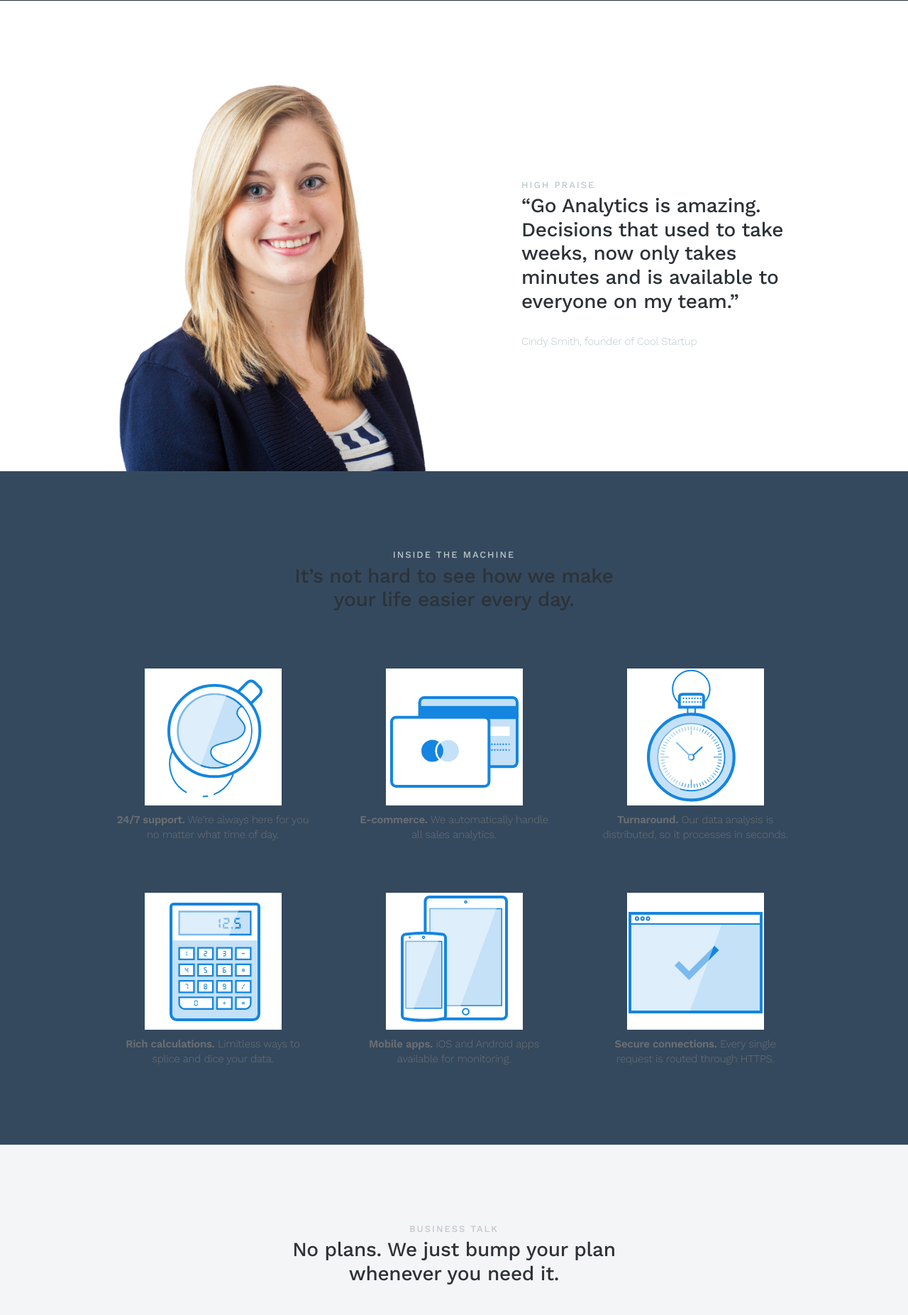
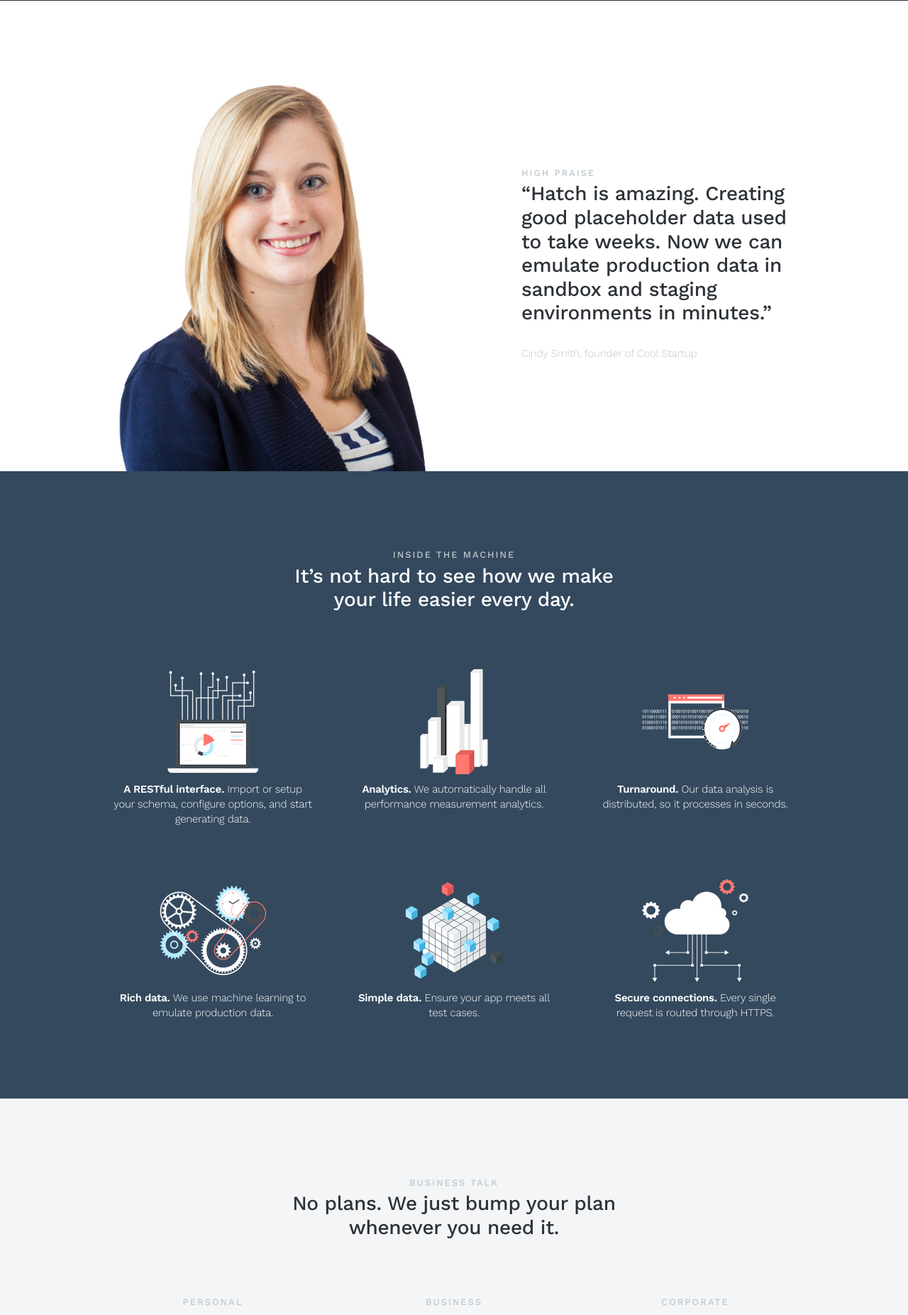
Before and after one commit to codetriage-readme-bot/seedbase, a Flask app: page / in a window 1280 px wide. Shown: the part 2334-4187 px from the top of the page at 71% size. Run offline with Flask 2, Linux system fonts and the light colour scheme; some libraries are stand-ins or nearby versions.

Commit message:
update homepage

```diff
--- a/app/static/css/home.css
+++ b/app/static/css/home.css
@@ -86,6 +86,10 @@
 /* marketing grid block */
 .app-block-marketing-grid {
   background-color: #34495e;
+  color: #fff !important;
+}
+.app-block-marketing-grid h3 {
+  color: #fff !important;
 }
 .app-block-marketing-grid .container {
   margin-bottom: -60px;
--- a/app/templates/home.html
+++ b/app/templates/home.html
@@ -129,7 +129,7 @@
 			<div class="row app-align-center">
 				<div class="col-sm-5 col-sm-push-7">
 					<h6 class="text-muted text-uppercase">High Praise</h6>
-					<h3 class="m-t-0 m-b-md">“Go Analytics is amazing. Decisions that used to take weeks, now only takes minutes and is available to everyone on my team.”</h3>
+					<h3 class="m-t-0 m-b-md">“Hatch is amazing. Creating good placeholder data used to take weeks. Now we can emulate production data in sandbox and staging environments in minutes.”</h3>
 					<p class="m-b-md text-muted">Cindy Smith, founder of Cool Startup</p>
 				</div>
 				<div class="col-sm-6 col-sm-pull-5">
@@ -151,30 +151,30 @@
 
 			<div class="row app-marketing-grid">
 				<div class="col-sm-4 p-x-md m-b-lg">
-					<img class="m-b" src="{{ url_for('static', filename='img/startup-9.svg') }}">
-					<p><strong>24/7 support.</strong> We’re always here for you no matter what time of day.</p>
+					<img class="m-b" src="{{ url_for('static', filename='img/compute-data.png') }}">
+					<p><strong>A RESTful interface.</strong> Import or setup your schema, configure options, and start generating data.</p>
 				</div>
 				<div class="col-sm-4 p-x-md m-b-lg">
-					<img class="m-b" src="{{ url_for('static', filename='img/startup-10.svg') }}">
-					<p><strong>E-commerce.</strong> We automatically handle all sales analytics.</p>
+					<img class="m-b" src="{{ url_for('static', filename='img/bar-chart.png') }}">
+					<p><strong>Analytics.</strong> We automatically handle all performance measurement analytics.</p>
 				</div>
 				<div class="col-sm-4 p-x-md m-b-lg">
-					<img class="m-b" src="{{ url_for('static', filename='img/startup-11.svg') }}">
+					<img class="m-b" src="{{ url_for('static', filename='img/data-time.png') }}">
 					<p><strong>Turnaround.</strong> Our data analysis is distributed, so it processes in seconds.</p>
 				</div>
 			</div>
 
 			<div class="row app-marketing-grid">
 				<div class="col-sm-4 p-x-md m-b-lg">
-					<img class="m-b" src="{{ url_for('static', filename='img/startup-12.svg') }}">
-					<p><strong>Rich calculations.</strong> Limitless ways to splice and dice your data.</p>
+					<img class="m-b" src="{{ url_for('static', filename='img/data-processing.png') }}">
+					<p><strong>Rich data.</strong> We use machine learning to emulate production data.</p>
 				</div>
 				<div class="col-sm-4 p-x-md m-b-lg">
-					<img class="m-b" src="{{ url_for('static', filename='img/startup-13.svg') }}">
-					<p><strong>Mobile apps.</strong> iOS and Android apps available for monitoring.</p>
+					<img class="m-b" src="{{ url_for('static', filename='img/data-brick.png') }}">
+					<p><strong>Simple data.</strong> Ensure your app meets all test cases.</p>
 				</div>
 				<div class="col-sm-4 p-x-md m-b-lg">
-					<img class="m-b" src="{{ url_for('static', filename='img/startup-14.svg') }}">
+					<img class="m-b" src="{{ url_for('static', filename='img/cloud-flow.png') }}">
 					<p><strong>Secure connections.</strong> Every single request is routed through HTTPS.</p>
 				</div>
 			</div>
@@ -257,7 +257,7 @@
 					<ul class="list-unstyled list-spaced">
 						<li class="m-b"><h6 class="text-uppercase">About</h6></li>
 						<li class="text-muted">
-							We’ve been working on Go Analytics for the better part of a decade and are super proud of what we’ve created. If you’d like to learn more, or are interested in a job, contact us anytime at <a href="mailto: themes@getbootstrap.com">themes@getbootstrap.com</a>.
+							Hatch, Inc. is based in Berkeley CA. We are super proud of what we’ve created. If you’d like to learn more, or are interested in a job, contact <a href="mailto: matt@roseware.io">matt@roseware.io</a> at anytime.
 						</li>
 					</ul>
 				</div>
@@ -272,11 +272,9 @@
 				</div>
 				<div class="col-sm-2 m-b-md">
 					<ul class="list-unstyled list-spaced">
-						<li class="m-b"><h6 class="text-uppercase">Apis</h6></li>
+						<li class="m-b"><h6 class="text-uppercase">APIs</h6></li>
 						<li class="text-muted">Rich data</li>
 						<li class="text-muted">Simple data</li>
-						<li class="text-muted">Real time</li>
-						<li class="text-muted">Social</li>
 					</ul>
 				</div>
 				<div class="col-sm-2 m-b-md">
```
Also changed, not shown: app/static/img/analyze.png (added), app/static/img/bar-chart.png (added), app/static/img/cloud-data.png (added), app/static/img/cloud-flow.png (added), app/static/img/cloud-mobile.png (added), app/static/img/cloudsphere.png (added), app/static/img/compute-data.png (added), app/static/img/data-brick.png (added), app/static/img/data-processing.png (added), app/static/img/data-report.png (added), app/static/img/data-time.png (added), app/static/img/data.png (added), app/static/img/startup-10.svg (deleted), app/static/img/startup-11.svg (deleted), 4 more files.
